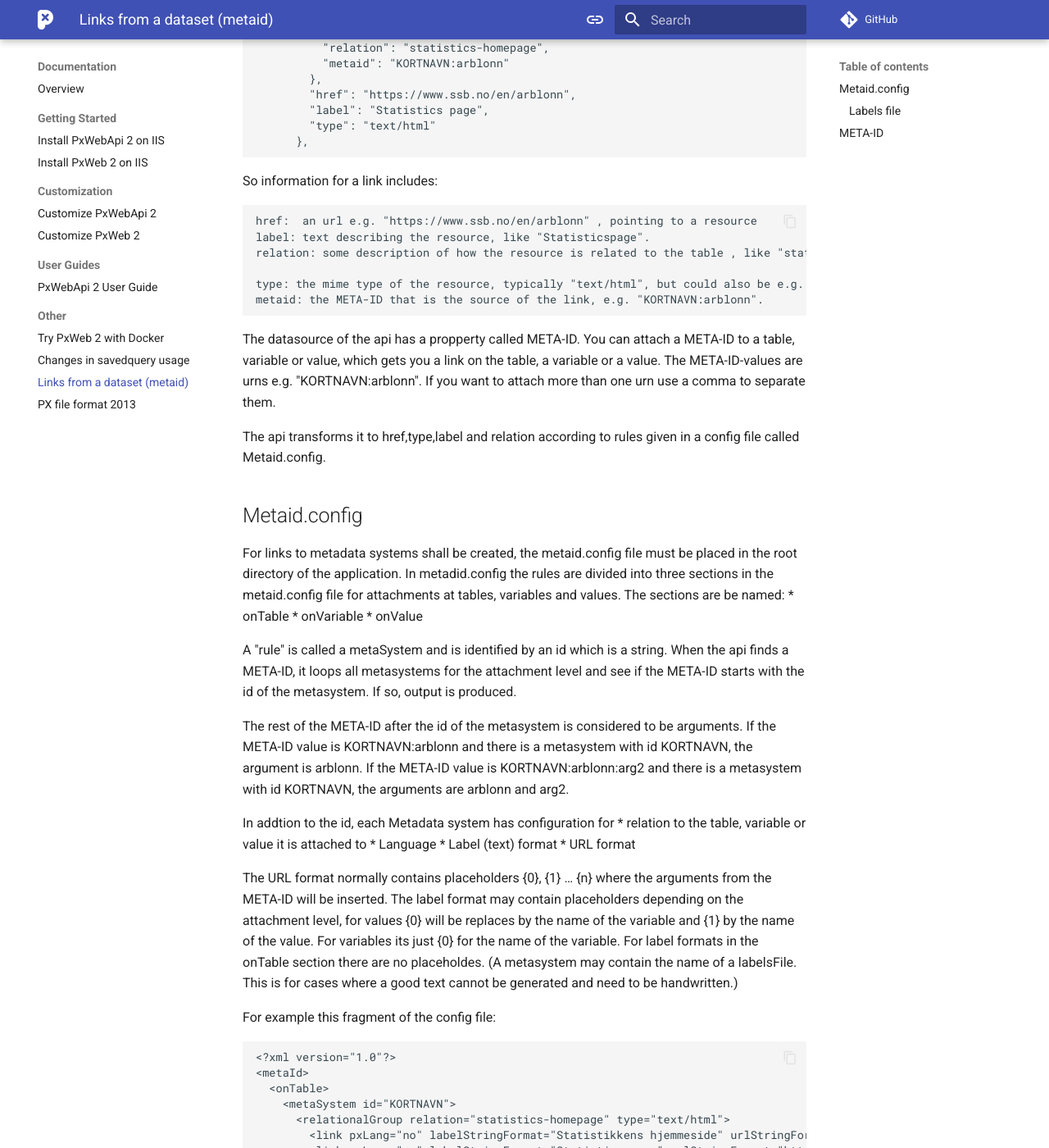
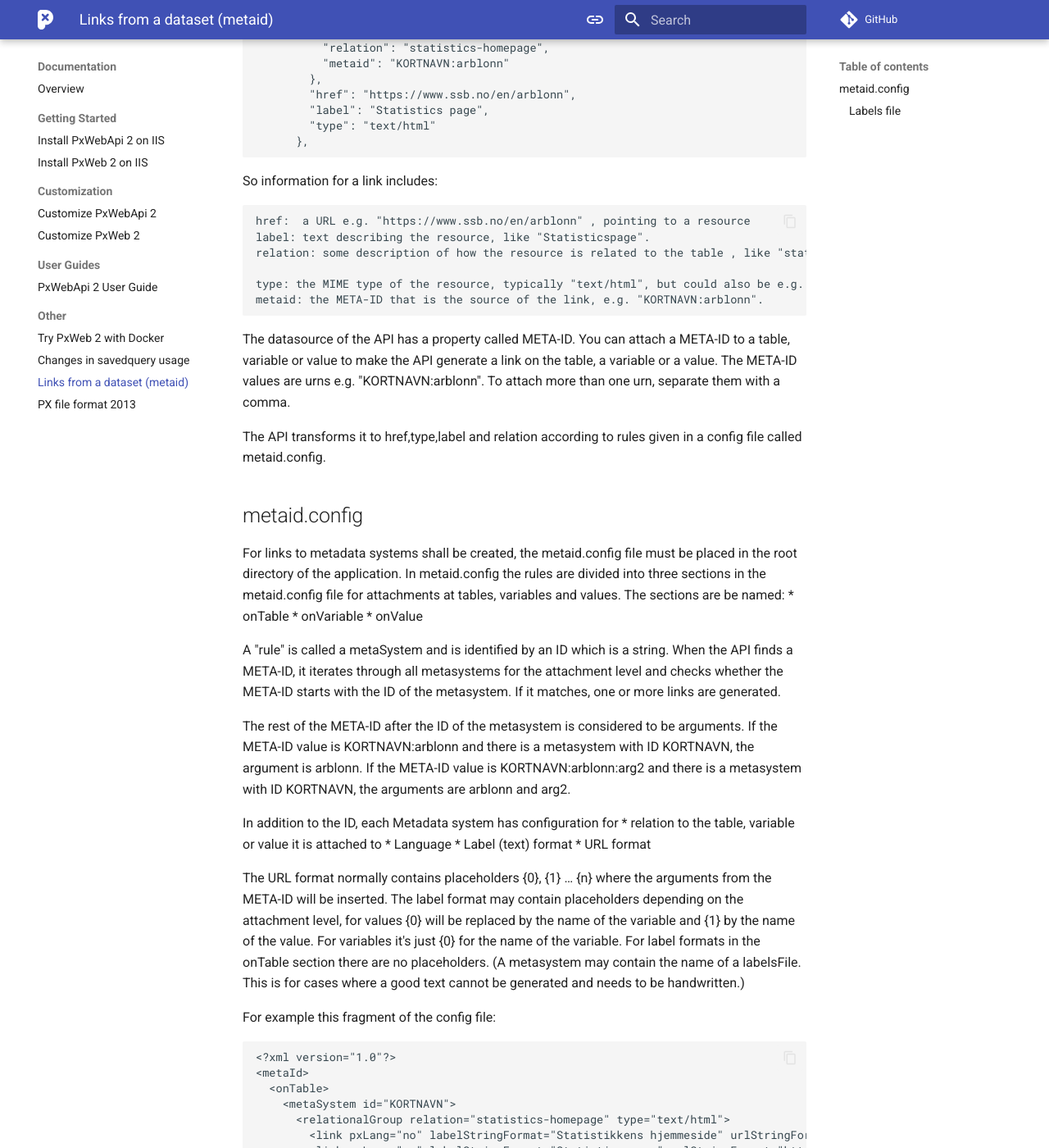
Before and after one commit to PxTools/pxtools.github.io, an MkDocs documentation site: the page built from docs/Other/metaid.md, in a window 1280 px wide and 1400 px high, scrolled down 966 px. Shown: the whole window at 82% size. Built offline with MkDocs 1.6.1 and Material for MkDocs 9.7.7, drawn with Linux system fonts in a browser that asks for light colours; comment, search, counter and statistics services are not loaded; some of the changed text lies outside the part shown.

Commit message:
Text improvements

````diff
--- a/docs/Other/metaid.md
+++ b/docs/Other/metaid.md
@@ -24,44 +24,44 @@
 
 So information for a link includes:
 ```
-href:  an url e.g. "https://www.ssb.no/en/arblonn" , pointing to a resource
+href:  a URL e.g. "https://www.ssb.no/en/arblonn" , pointing to a resource
 label: text describing the resource, like "Statisticspage".
 relation: some description of how the resource is related to the table , like "statistics-homepage".
 
-type: the mime type of the resource, typically "text/html", but could also be e.g. markdown.
+type: the MIME type of the resource, typically "text/html", but could also be e.g. markdown.
 metaid: the META-ID that is the source of the link, e.g. "KORTNAVN:arblonn".
 ```
 
 
-The datasource of the api has a propperty called META-ID. You can attach a META-ID to a table, variable or value, which gets you a link on the table, a variable or a value.
-The META-ID-values are urns e.g. "KORTNAVN:arblonn". If you want to attach more than one urn use a comma to separate them.
+The datasource of the API has a property called META-ID. You can attach a META-ID to a table, variable or value to make the API generate a link on the table, a variable or a value.
+The META-ID values are urns e.g. "KORTNAVN:arblonn". To attach more than one urn, separate them with a comma.
 
-The api transforms it to href,type,label and relation according to rules
-given in a config file called Metaid.config.
+The API transforms it to href,type,label and relation according to rules
+given in a config file called metaid.config.
 
-## Metaid.config
+## metaid.config
 For links to metadata systems shall be created, the metaid.config file must be placed in the root directory of the application.
-In metadid.config the rules are divided into three sections in the metaid.config file for attachments at tables, variables and values. The sections are be named:
+In metaid.config the rules are divided into three sections in the metaid.config file for attachments at tables, variables and values. The sections are be named:
 * onTable
 * onVariable
 * onValue
 
-A "rule" is called a metaSystem and is identified by an id which is a string.
-When the api finds a META-ID, it loops all metasystems for the attachment level and see if the META-ID starts with the id of the metasystem. If so, output is produced.
+A "rule" is called a metaSystem and is identified by an ID which is a string.
+When the API finds a META-ID, it iterates through  all metasystems for the attachment level and checks whether the META-ID starts with the ID of the metasystem.  If it matches, one or more links are generated.
 
-The rest of the META-ID after the id of the metasystem is considered to be arguments. If the META-ID value is KORTNAVN:arblonn and there is a metasystem with id KORTNAVN, the argument is arblonn.
-If the META-ID value is KORTNAVN:arblonn:arg2 and there is a metasystem with id KORTNAVN, the arguments are arblonn and arg2.
+The rest of the META-ID after the ID of the metasystem is considered to be arguments. If the META-ID value is KORTNAVN:arblonn and there is a metasystem with ID KORTNAVN, the argument is arblonn.
+If the META-ID value is KORTNAVN:arblonn:arg2 and there is a metasystem with ID KORTNAVN, the arguments are arblonn and arg2.
 
-In addtion to the id, each Metadata system has configuration for
+In addition to the ID, each Metadata system has configuration for
 * relation to the table, variable or value it is attached to
 * Language
 * Label (text) format
 * URL format
 
 The URL format normally contains placeholders {0}, {1} … {n} where the arguments from the META-ID will be inserted.
-The label format may contain placeholders depending on the attachment level, for values {0} will be replaces by the name of the variable and {1} by the name of the value.
-For variables its just {0} for the name of the variable. For label formats in the onTable section there are no placeholdes.
-(A metasystem may contain the name of a labelsFile. This is for cases where a good text cannot be generated and need to be handwritten.)
+The label format may contain placeholders depending on the attachment level, for values {0} will be replaced by the name of the variable and {1} by the name of the value.
+For variables it's just {0} for the name of the variable. For label formats in the onTable section there are no placeholders.
+(A metasystem may contain the name of a labelsFile. This is for cases where a good text cannot be generated and needs to be handwritten.)
 
 For example this fragment of the config file:
 ```
@@ -77,7 +77,7 @@
 
 ```
 
-When the api finds this META-ID "KORTNAVN:arblonn", on table level, it creates
+When the API finds this META-ID "KORTNAVN:arblonn", on table level, it creates
 ```
  "link": {
     "related": [
@@ -91,7 +91,7 @@
         "type": "text/html"
       },
 ```
-for an english request.
+for an English request.
 
 
 Here is a full metaid.config:
@@ -143,6 +143,7 @@
 ```
 
 Note:
+* The GUI looks for links with relation "statistics-homepage", "about-statistics" and "definitions" to show in the Information pane.
 * The metaSystem KORTNAVN creates 2 links per language.
 * The last metaSystem on value does not use the name of the variable, only the name of the value.
 
@@ -168,11 +169,3 @@
 urn:ssb:classification:klass:5 Standard for PRODCOM koder
 ```
 If the META-ID is found here the text after the urn is used and  the labelStringFormat is ignored.
-
-
-## META-ID
-In a Px-file , it may look like:
-```
-META-ID(“my_variable”)=”classifications:region”;
-```
-(For more information about the META-ID keyword, see the PX-file format documentation.)
````
Also changed, not shown: other parts of docs/Other/metaid.md (+4 -4 lines).
